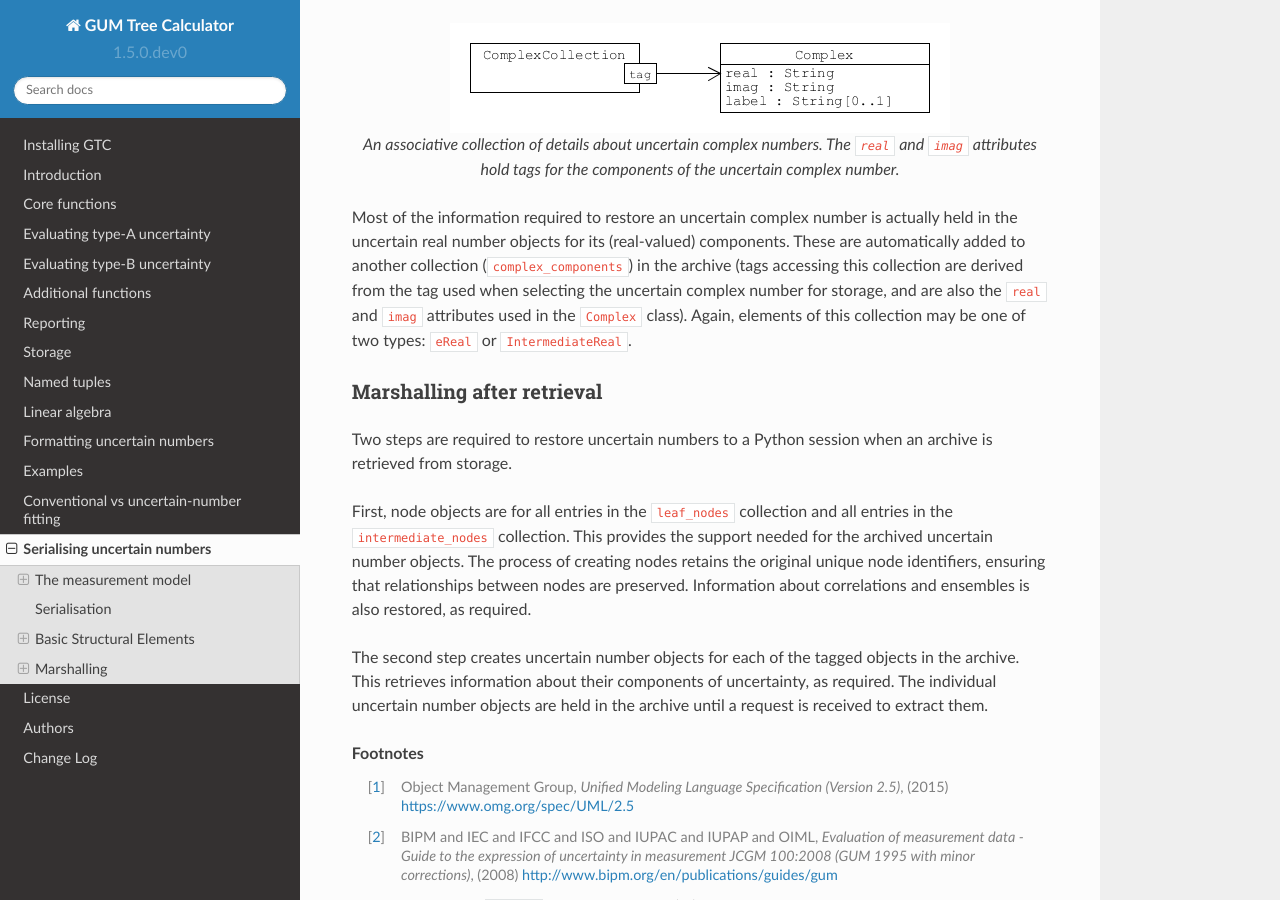
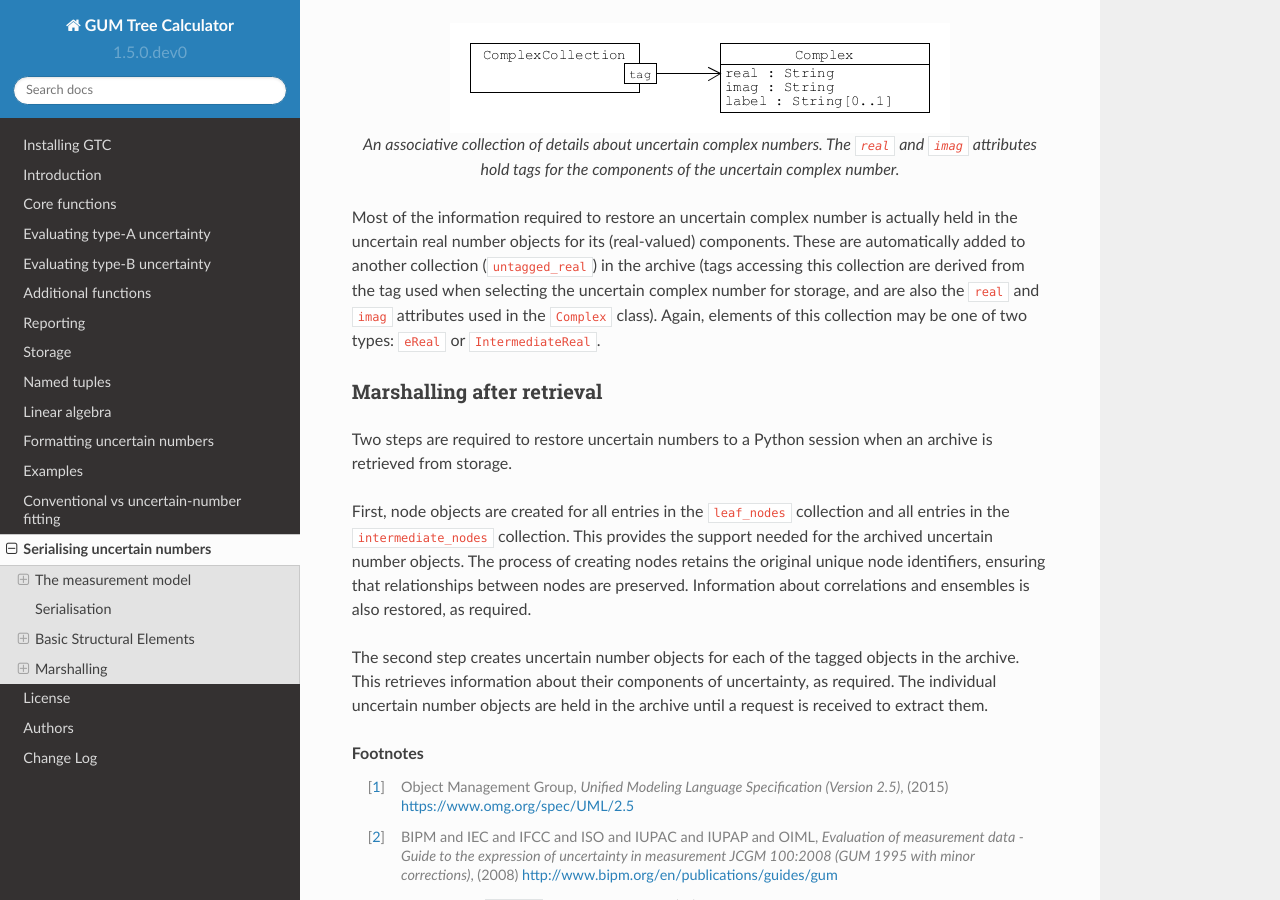
Before and after one commit to MSLNZ/GTC, a Sphinx documentation site: the page built from docs/API/serialisation_model.rst, in a window 1280 px wide and 900 px high, scrolled down 6532 px. Built offline with Sphinx 7.4.7 and the Read the Docs theme 2.0.0, drawn with Linux system fonts in a browser that asks for light colours.

Commit message:
Editorial corrections

```diff
--- a/docs/API/serialisation_model.rst
+++ b/docs/API/serialisation_model.rst
@@ -198,13 +198,13 @@ Uncertain complex numbers selected for storage are also tagged and a collection
 
     An associative collection of details about uncertain complex numbers. The ``real`` and ``imag`` attributes hold tags for the components of the uncertain complex number.
 
-Most of the information required to restore an uncertain complex number is actually held in the uncertain real number objects for its (real-valued) components. These are automatically added to another collection (``complex_components``) in the archive (tags accessing this collection are derived from the tag used when selecting the uncertain complex number for storage, and are also the ``real`` and ``imag`` attributes used in the ``Complex`` class). Again, elements of this collection may be one of two types: ``eReal`` or ``IntermediateReal``.
+Most of the information required to restore an uncertain complex number is actually held in the uncertain real number objects for its (real-valued) components. These are automatically added to another collection (``untagged_real``) in the archive (tags accessing this collection are derived from the tag used when selecting the uncertain complex number for storage, and are also the ``real`` and ``imag`` attributes used in the ``Complex`` class). Again, elements of this collection may be one of two types: ``eReal`` or ``IntermediateReal``.
 
 Marshalling after retrieval
 ---------------------------
 Two steps are required to restore uncertain numbers to a Python session when an archive is retrieved from storage.
 
-First, node objects are for all entries in the ``leaf_nodes`` collection and all entries in the ``intermediate_nodes`` collection. This provides the support needed for the archived uncertain number objects. The process of creating nodes retains the original unique node identifiers, ensuring that relationships between nodes are preserved. Information about correlations and ensembles is also restored, as required.
+First, node objects are created for all entries in the ``leaf_nodes`` collection and all entries in the ``intermediate_nodes`` collection. This provides the support needed for the archived uncertain number objects. The process of creating nodes retains the original unique node identifiers, ensuring that relationships between nodes are preserved. Information about correlations and ensembles is also restored, as required.
 
 The second step creates uncertain number objects for each of the tagged objects in the archive. This retrieves information about their components of uncertainty, as required. The individual uncertain number objects are held in the archive until a request is received to extract them.
 
```
